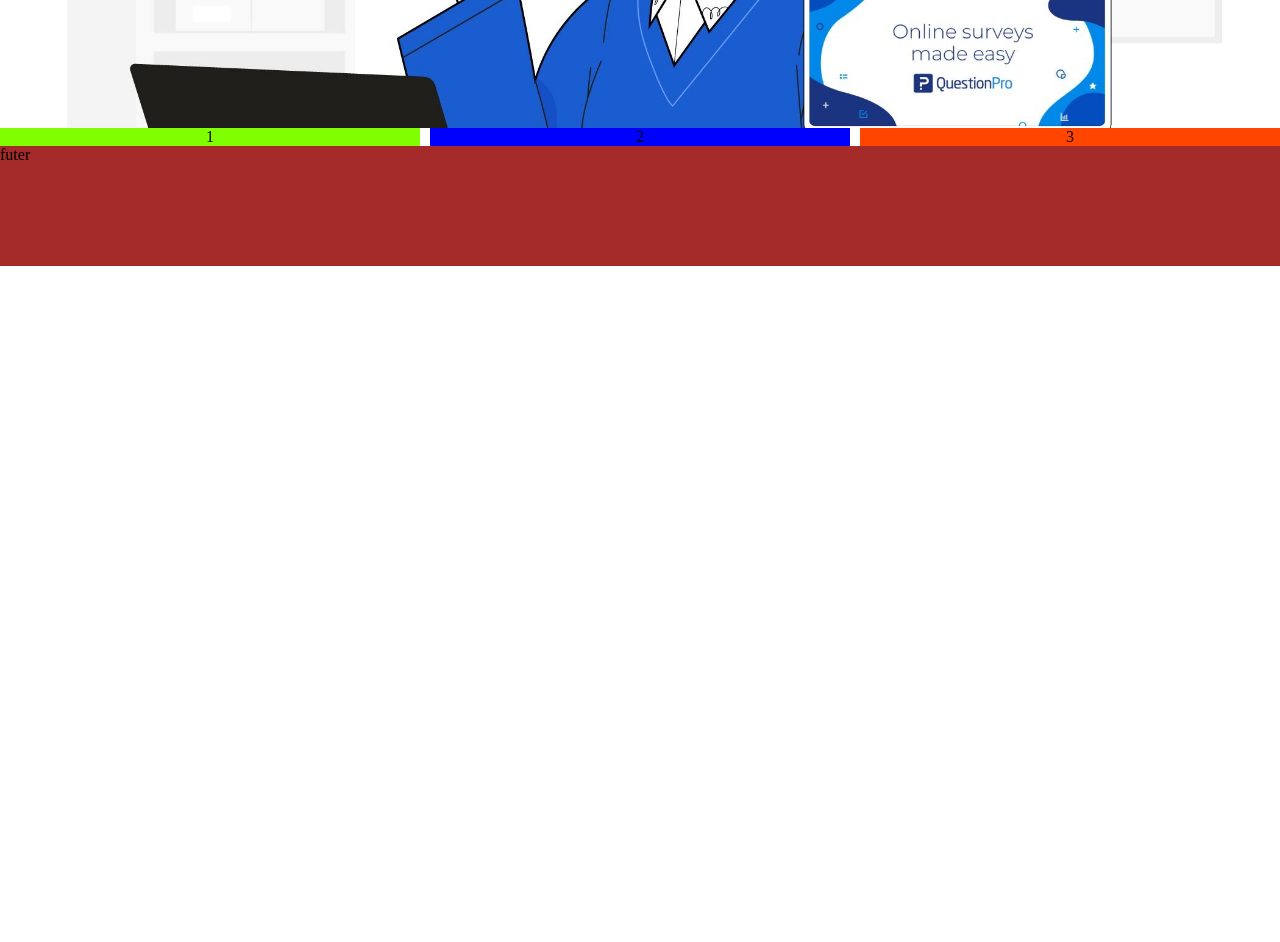
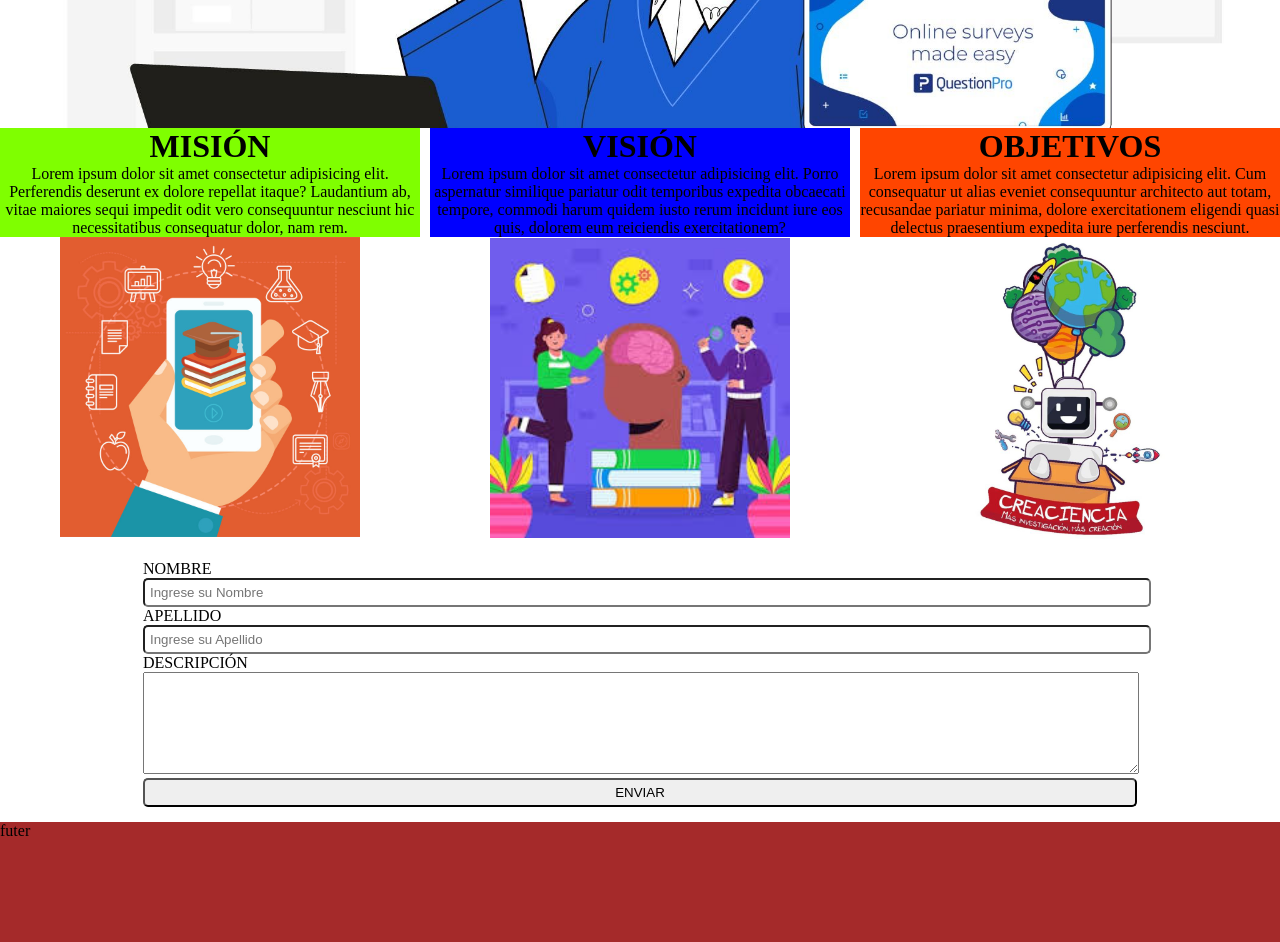
Before and after one commit to GABOTERIMON/ProyectoPaginaWebGabo, a plain HTML site: page index.html in a window 1280 px wide. Shown: the part 280-1222 px from the top of the page. Before the commit the page ends 800 px from the top, so only its background shows below. Drawn offline with Linux system fonts and the light colour scheme.

Commit message:
gaboterimon222

```diff
--- a/ccs/estilos.css
+++ b/ccs/estilos.css
@@ -62,5 +62,27 @@ gap: 10px;
    text-decoration: underline;
 }
 li a{
-    text-decoration: none;
+    text-decoration: none;}
+.cajascolumnas img{
+    width: 100%;
+    height: 300px;
 }
+.formulario{
+    width: 80%;
+    margin: auto;
+
+}
+form{
+    padding: 15px;
+
+}
+input{
+    width: 100%;
+    padding: 5px;
+    border-radius: 5px;
+
+}
+textarea{
+    width: 100%;
+    height: 100px;
+}
--- a/index.html
+++ b/index.html
@@ -18,19 +18,48 @@
     </div>
     <div class="cajascolumnas">
 <div class="columna colorverde">
-1
+<h1>MISIÓN</h1>
+<P>
+    Lorem ipsum dolor sit amet consectetur adipisicing elit. Perferendis deserunt ex dolore repellat itaque? Laudantium ab, vitae maiores sequi impedit odit vero consequuntur nesciunt hic necessitatibus consequatur dolor, nam rem.
+</P>
 </div>
 <div class="columna colorazul">
-2
+<h1>VISIÓN</h1>
+<P>
+    Lorem ipsum dolor sit amet consectetur adipisicing elit. Porro aspernatur similique pariatur odit temporibus expedita obcaecati tempore, commodi harum quidem iusto rerum incidunt iure eos quis, dolorem eum reiciendis exercitationem?
+
+</P>
 </div>
 <div class="columna colornaranja">
-3
+<h1>OBJETIVOS</h1>
+<P>
+    Lorem ipsum dolor sit amet consectetur adipisicing elit. Cum consequatur ut alias eveniet consequuntur architecto aut totam, recusandae pariatur minima, dolore exercitationem eligendi quasi delectus praesentium expedita iure perferendis nesciunt.
+
+</P>
 </div>
+</div>
+<div class="cajascolumnas">
+<h1><img src="imagenes/imagen educativa 1.jpg" width="85%"></h1>
+<h2><img src="imagenes/imagen 2.jpg" width="70%" ></h2>
+<h3><img src="imagenes/imagen educativa 3.jpg" width="20%"></h3>
+</div>
+<div class="formulario">
+    <form>
+        <label> NOMBRE</label><br>
+        <input type="text" placeholder="Ingrese su Nombre">
+        <label>APELLIDO</label>
+        <input type="text" placeholder="Ingrese su Apellido">
+        <label>DESCRIPCIÓN</label><br>
+        <textarea rows="2"></textarea><br>
+        <input type="submit" value="ENVIAR"><br>
+
+    </form>
 </div>
 <div class="menu-final">
     futer
     </div>
 
 
+
 </body>
 </html>
```
Also changed, not shown: imagenes/imagen 2.jpg (added), imagenes/imagen educativa 1.jpg (added), imagenes/imagen educativa 3.jpg (added).
